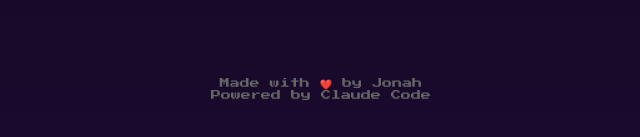
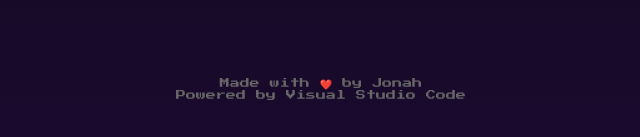
Before and after one commit to hmmburger/my-games, a plain HTML site: page index.html in a window 1280 px wide. Shown: the part 673-810 px from the top of the page, 319-959 px from the left. Drawn offline with Linux system fonts and the light colour scheme.

Commit message:
Update footer to credit Visual Studio Code

```diff
--- a/index.html
+++ b/index.html
@@ -174,7 +174,7 @@
 
         <footer>
             Made with ❤️ by Jonah<br>
-            Powered by Claude Code
+            Powered by Visual Studio Code
         </footer>
     </div>
 </body>
```
